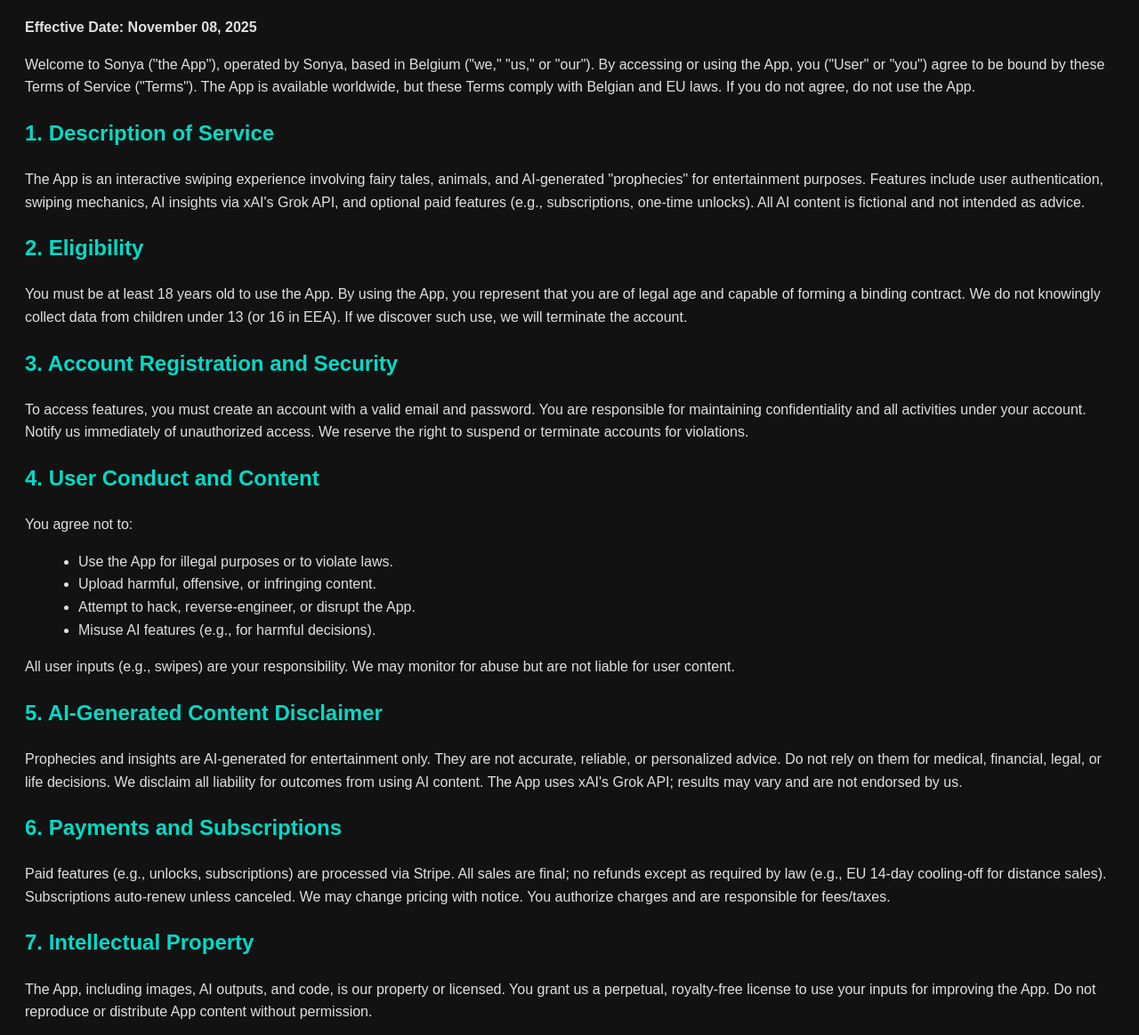
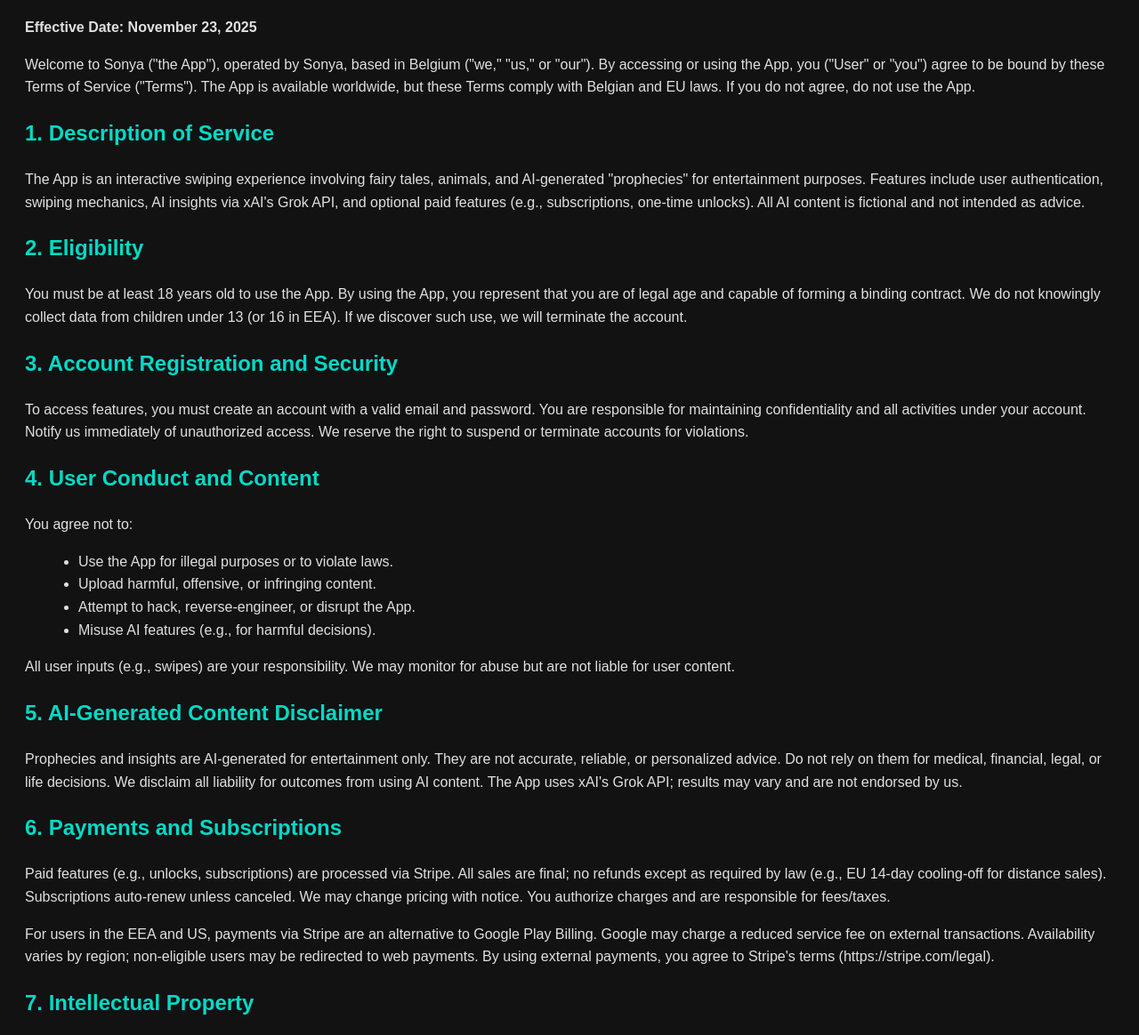
Before and after one commit to landervanpassel-design/Echo_Intel_Agency-home-page, a plain HTML site: page Terms of Service.html in a window 1280 px wide. Shown: the part 104-1268 px from the top of the page at 89% size. Drawn offline with Linux system fonts and the light colour scheme.

Commit message:
Terms of Service.html

```diff
--- a/Terms of Service.html
+++ b/Terms of Service.html
@@ -14,7 +14,7 @@
 </head>
 <body>
   <h1>Terms of Service</h1>
-  <p><strong>Effective Date: November 08, 2025</strong></p>
+  <p><strong>Effective Date: November 23, 2025</strong></p>
 
   <p>Welcome to Sonya ("the App"), operated by Sonya, based in Belgium ("we," "us," or "our"). By accessing or using the App, you ("User" or "you") agree to be bound by these Terms of Service ("Terms"). The App is available worldwide, but these Terms comply with Belgian and EU laws. If you do not agree, do not use the App.</p>
 
@@ -42,6 +42,7 @@
 
   <h2>6. Payments and Subscriptions</h2>
   <p>Paid features (e.g., unlocks, subscriptions) are processed via Stripe. All sales are final; no refunds except as required by law (e.g., EU 14-day cooling-off for distance sales). Subscriptions auto-renew unless canceled. We may change pricing with notice. You authorize charges and are responsible for fees/taxes.</p>
+  <p>For users in the EEA and US, payments via Stripe are an alternative to Google Play Billing. Google may charge a reduced service fee on external transactions. Availability varies by region; non-eligible users may be redirected to web payments. By using external payments, you agree to Stripe's terms (https://stripe.com/legal).</p>
 
   <h2>7. Intellectual Property</h2>
   <p>The App, including images, AI outputs, and code, is our property or licensed. You grant us a perpetual, royalty-free license to use your inputs for improving the App. Do not reproduce or distribute App content without permission.</p>
```
